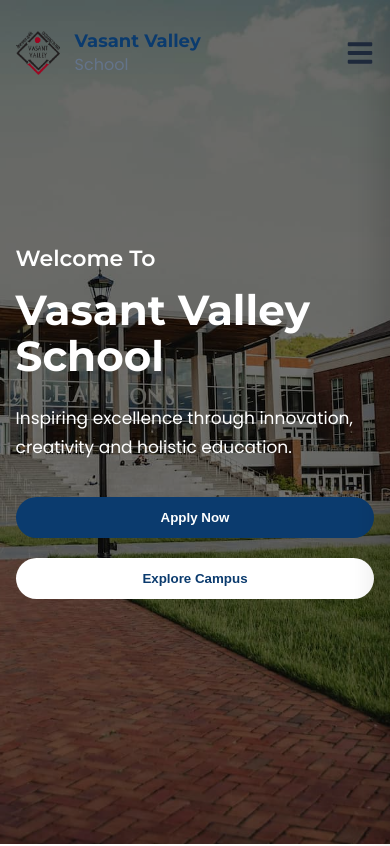
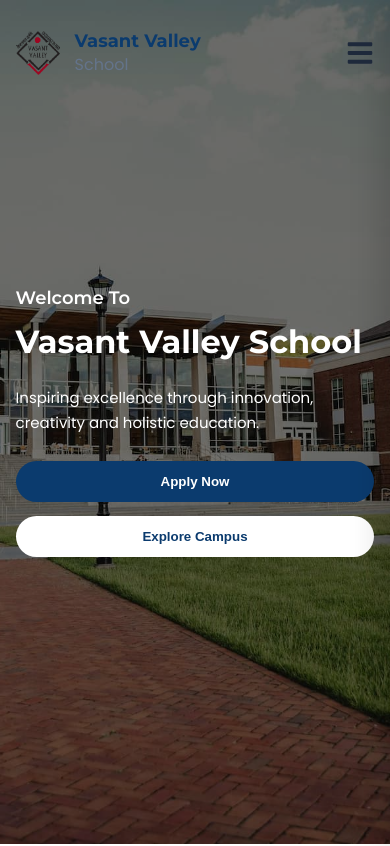
Before and after one commit to rishahermain7-eng/DETTROIN-INT-Risha-Website, a React (Vite) app: page / in a window 390 px wide. Shown: the top 846 px of the page. Built offline with nearby package versions, Linux system fonts and the light colour scheme.

Commit message:
Responsive: Hero section mobile fit
- Added <=480px breakpoint so headline/paragraph scale down further on small phones
- CTA buttons stack full-width for easy tapping
- Same framer-motion animations, same fonts, same background image treatment

```diff
--- a/src/components/Hero/Hero.css
+++ b/src/components/Hero/Hero.css
@@ -55,6 +55,10 @@
 
 @media(max-width:768px){
 
+.hero-content{
+max-width:100%;
+}
+
 .hero h1{
 font-size:42px;
 }
@@ -68,3 +72,29 @@
 }
 
 }
+
+@media(max-width:480px){
+
+.hero h4{
+font-size:18px;
+}
+
+.hero h1{
+font-size:32px;
+}
+
+.hero p{
+font-size:15px;
+margin-bottom:25px;
+}
+
+.hero-buttons{
+gap:14px;
+}
+
+.hero-buttons button{
+width:100%;
+text-align:center;
+}
+
+}
```
